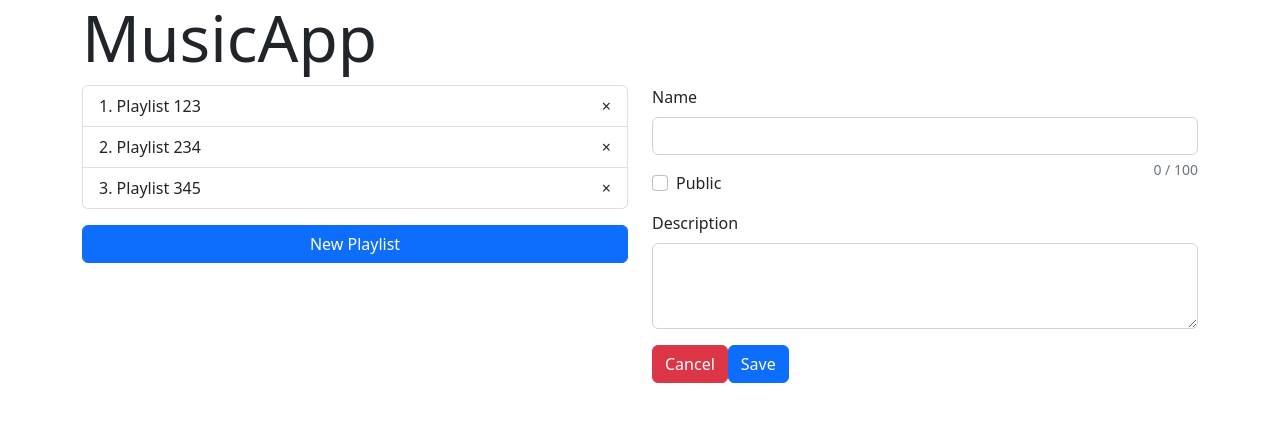
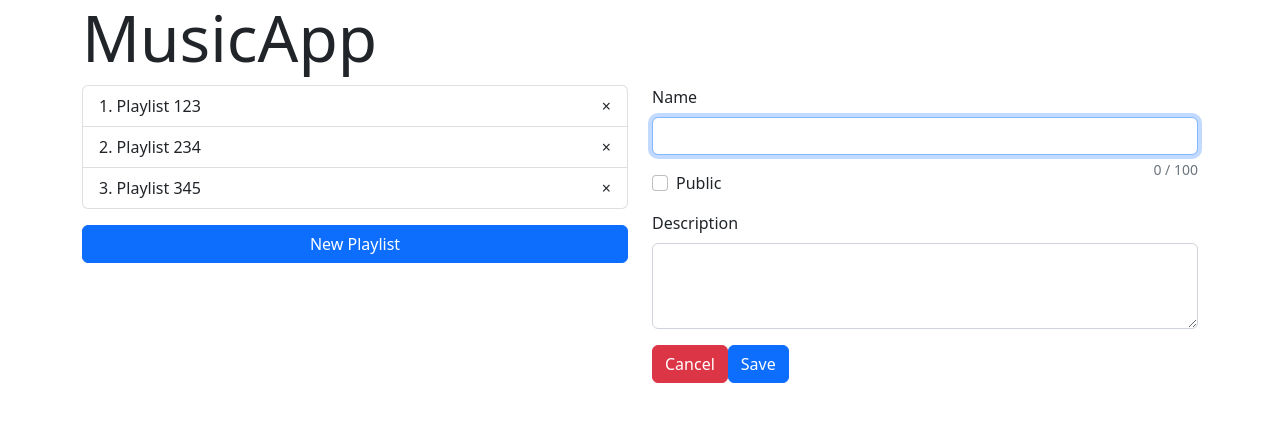
Before and after one commit to ev45ive/sages-react-open-grudzien, a React (Create React App) app: page / in a window 1280 px wide. Both pictures are taken after a click on the button "New Playlist". Shown: the top 422 px of the page. Built offline with nearby package versions, Linux system fonts and the light colour scheme.

Commit message:
const aRef = useRef<HTMLInputElement>(null); //  ref={aRef}  // aRef.current?.focus();

```diff
--- a/src/playlists/components/PlaylistEditor.tsx
+++ b/src/playlists/components/PlaylistEditor.tsx
@@ -1,4 +1,4 @@
-import React, { useState } from "react";
+import React, { useEffect, useRef, useState } from "react";
 import { Playlist } from "../../common/model/Playlist";
 
 type Props = {
@@ -36,25 +36,25 @@ const PlaylistEditor = ({
     });
   };
 
+  useEffect(() => {
+    // const elem = document.getElementById("playlist_name");
+
+    nameInputRef.current?.focus();
+  }, [playlist]);
+
+  // const first = useRef<boolean>();
+  const nameInputRef = useRef<HTMLInputElement>(null);
+
   return (
     <div>
-      {/* <pre>
-        {JSON.stringify(
-          {
-            name: playlistName,
-            public: playlistPublic,
-            description: playlistDescription,
-          },
-          null,
-          2
-        )}
-      </pre> */}
       <form onSubmit={submit}>
         <div className="mb-3">
           <label htmlFor="playlist_name" className="form-label">
             Name
           </label>
           <input
+            // ref={console.log}
+            ref={nameInputRef}
             type="text"
             className="form-control"
             id="playlist_name"
--- a/src/playlists/containers/PlaylistsView.tsx
+++ b/src/playlists/containers/PlaylistsView.tsx
@@ -45,22 +45,12 @@ const PlaylistsView = (props: Props) => {
     showDetails();
   };
 
-  // <React.StrictMode> - mount useEffect 2x
-
-  useEffect(() => {
-    console.log("useEffect After each render!");
-  });
-
   useEffect(() => {
     console.log("useEffect - once + after deps[] changed");
     setSelected(playlists.find((p) => p.id == selectedId));
   }, [selectedId]);
 
-  useEffect(() => {
-    console.log("useEffect - Only Once!");
-  }, []);
-
-  console.log("render ");
+  // console.log("render ");
   return (
     <div>
       {/* .row>.col*2 */}
```
